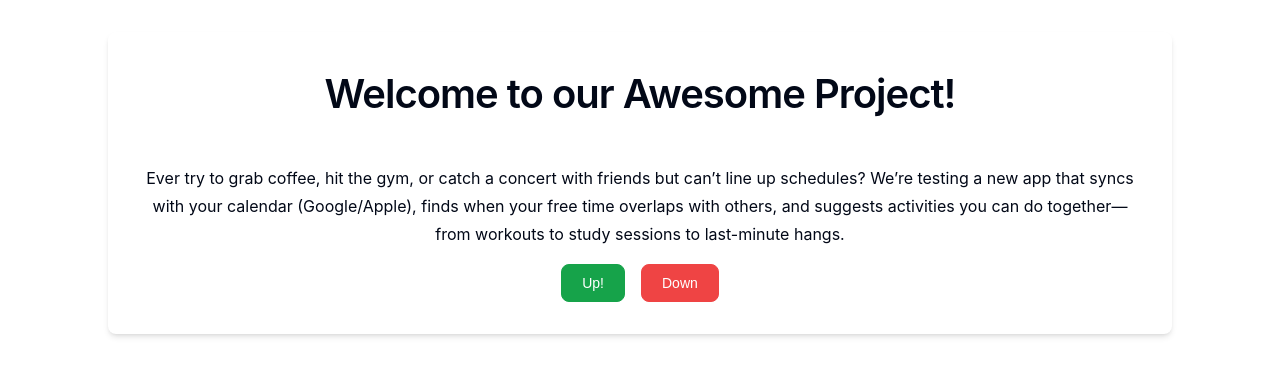
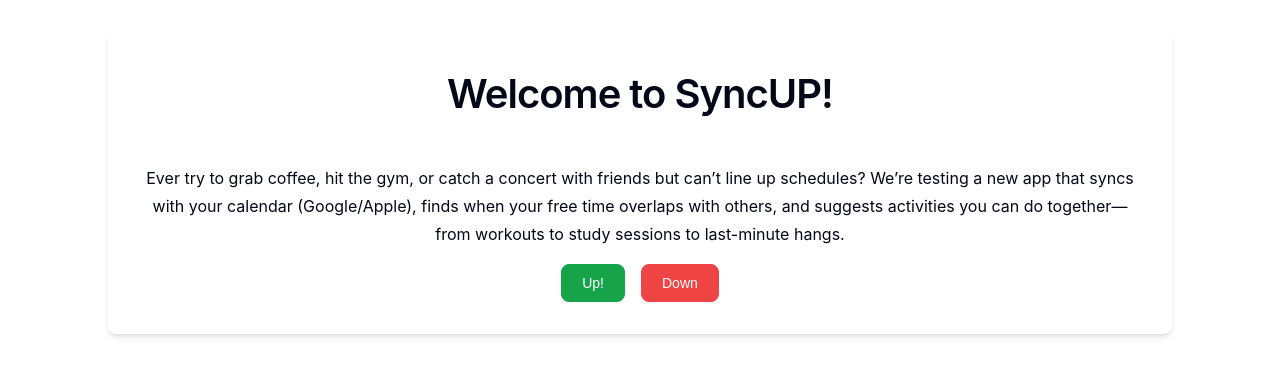
Before and after one commit to CLCK0622/syncup, a Next.js app: page /preview in a window 1280 px wide. Shown: the top 376 px of the page. Built offline with nearby package versions, Linux system fonts and the light colour scheme.

Commit message:
fix: stats page title

```diff
--- a/src/app/preview/page.tsx
+++ b/src/app/preview/page.tsx
@@ -23,7 +23,7 @@ export default function Preview() {
     <div className="main-container">
       <main className="text-center">
         <h1>
-          Welcome to our Awesome Project!
+          Welcome to SyncUP!
         </h1>
 
         <p className="mb-4">
```
